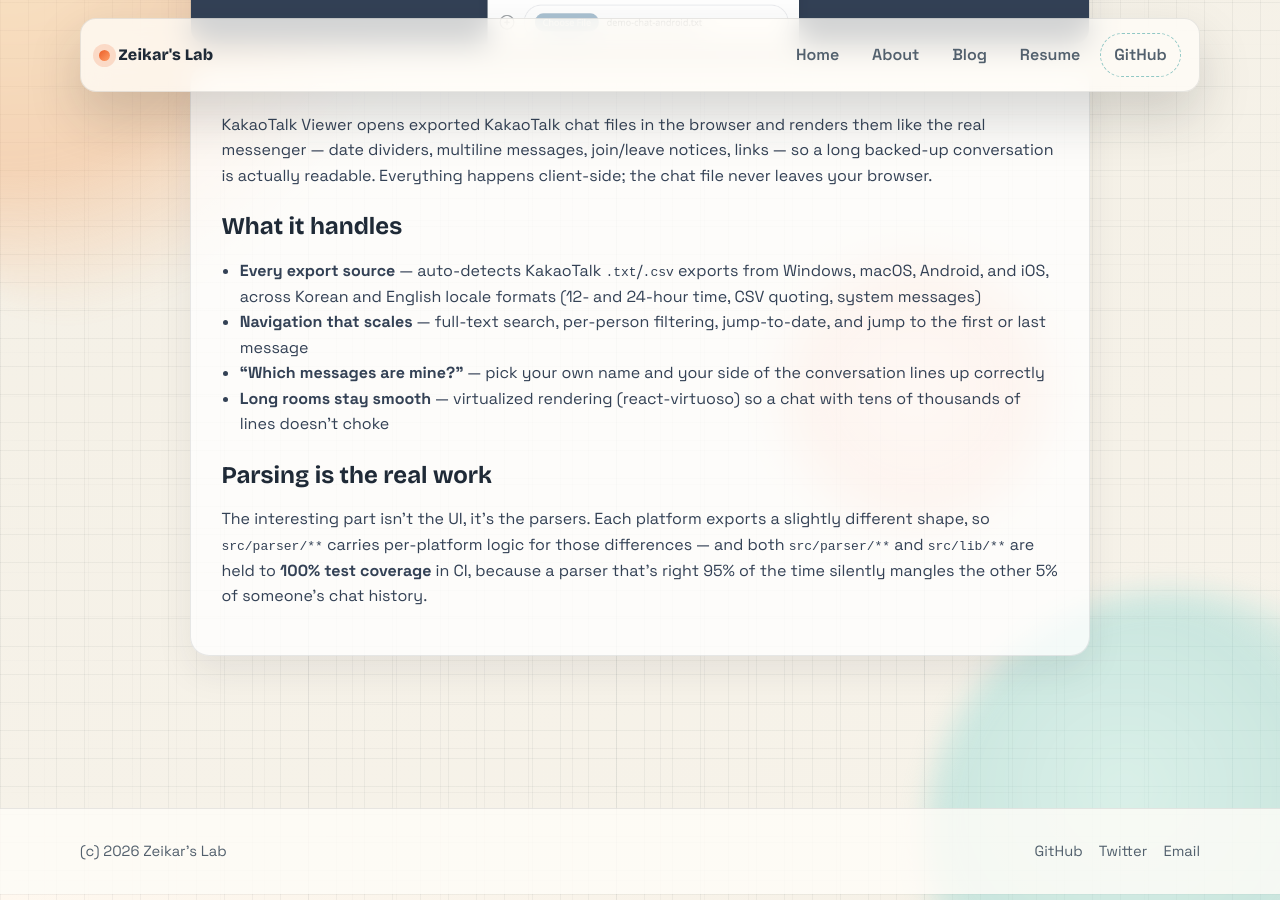
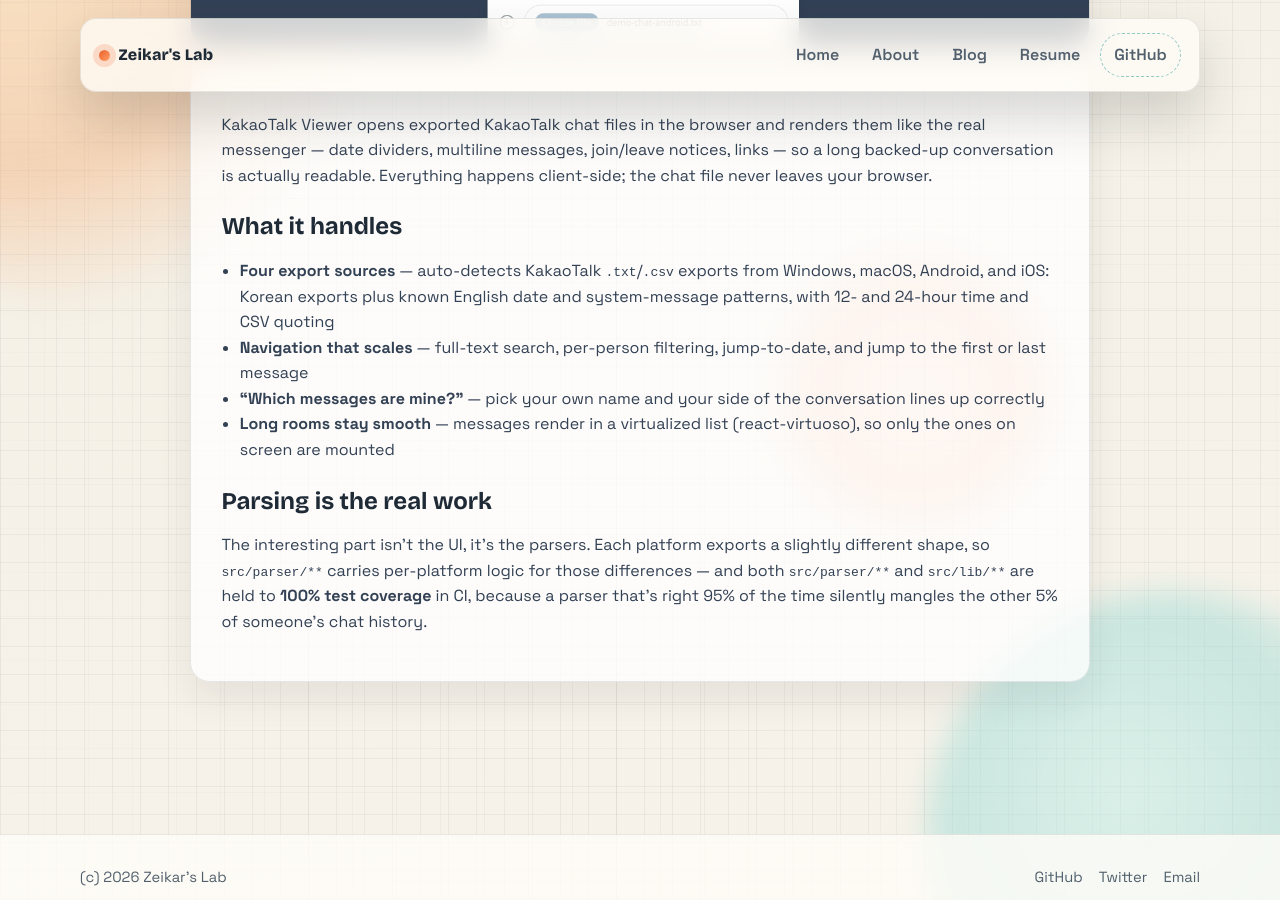
Before and after one commit to zeikar/zeikar.github.io, a Jekyll site: the page built from _projects/kakaotalk-viewer.md, in a window 1280 px wide and 900 px high, scrolled down 1118 px. Built offline with Jekyll 4.4.1, drawn with Linux system fonts in a browser that asks for light colours.

Commit message:
docs(projects): tighten kakaotalk-viewer parser and performance claims
The Android parser is Korean-only and the line-count claim had no
benchmark behind it.

```diff
--- a/_projects/kakaotalk-viewer.md
+++ b/_projects/kakaotalk-viewer.md
@@ -14,10 +14,10 @@
 
 ## What it handles
 
-- **Every export source** — auto-detects KakaoTalk `.txt`/`.csv` exports from Windows, macOS, Android, and iOS, across Korean and English locale formats (12- and 24-hour time, CSV quoting, system messages)
+- **Four export sources** — auto-detects KakaoTalk `.txt`/`.csv` exports from Windows, macOS, Android, and iOS: Korean exports plus known English date and system-message patterns, with 12- and 24-hour time and CSV quoting
 - **Navigation that scales** — full-text search, per-person filtering, jump-to-date, and jump to the first or last message
 - **"Which messages are mine?"** — pick your own name and your side of the conversation lines up correctly
-- **Long rooms stay smooth** — virtualized rendering (react-virtuoso) so a chat with tens of thousands of lines doesn't choke
+- **Long rooms stay smooth** — messages render in a virtualized list (react-virtuoso), so only the ones on screen are mounted
 
 ## Parsing is the real work
 
```
